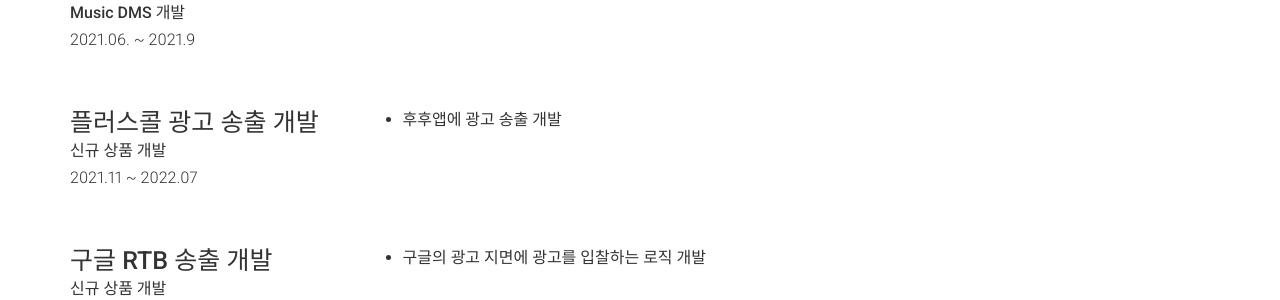
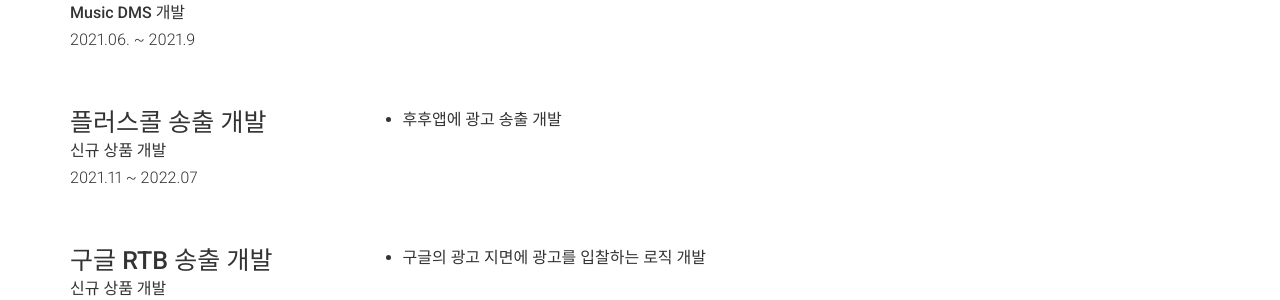
Before and after one commit to HyunSeung94/hyunseung94.github.io, a Jekyll site: the page built from index.md, in a window 1280 px wide. Shown: the part 1514-1814 px from the top of the page. Built offline with Jekyll 4.4.1, drawn with Linux system fonts in a browser that asks for light colours; nearby versions of some CDN libraries.

Commit message:
이력서 업데이트

```diff
--- a/_config.yml
+++ b/_config.yml
@@ -103,7 +103,7 @@
         caption: 2021.06. ~ 2021.9
         description: | # this will include new lines to allow paragraphs
           * 정부 R&D과제 프로젝트 개발
-      - title: 플러스콜 광고 송출 개발
+      - title: 플러스콜 송출 개발
         sub_title: 신규 상품 개발
         caption: 2021.11 ~ 2022.07
         description: | # this will include new lines to allow paragraphs
```
